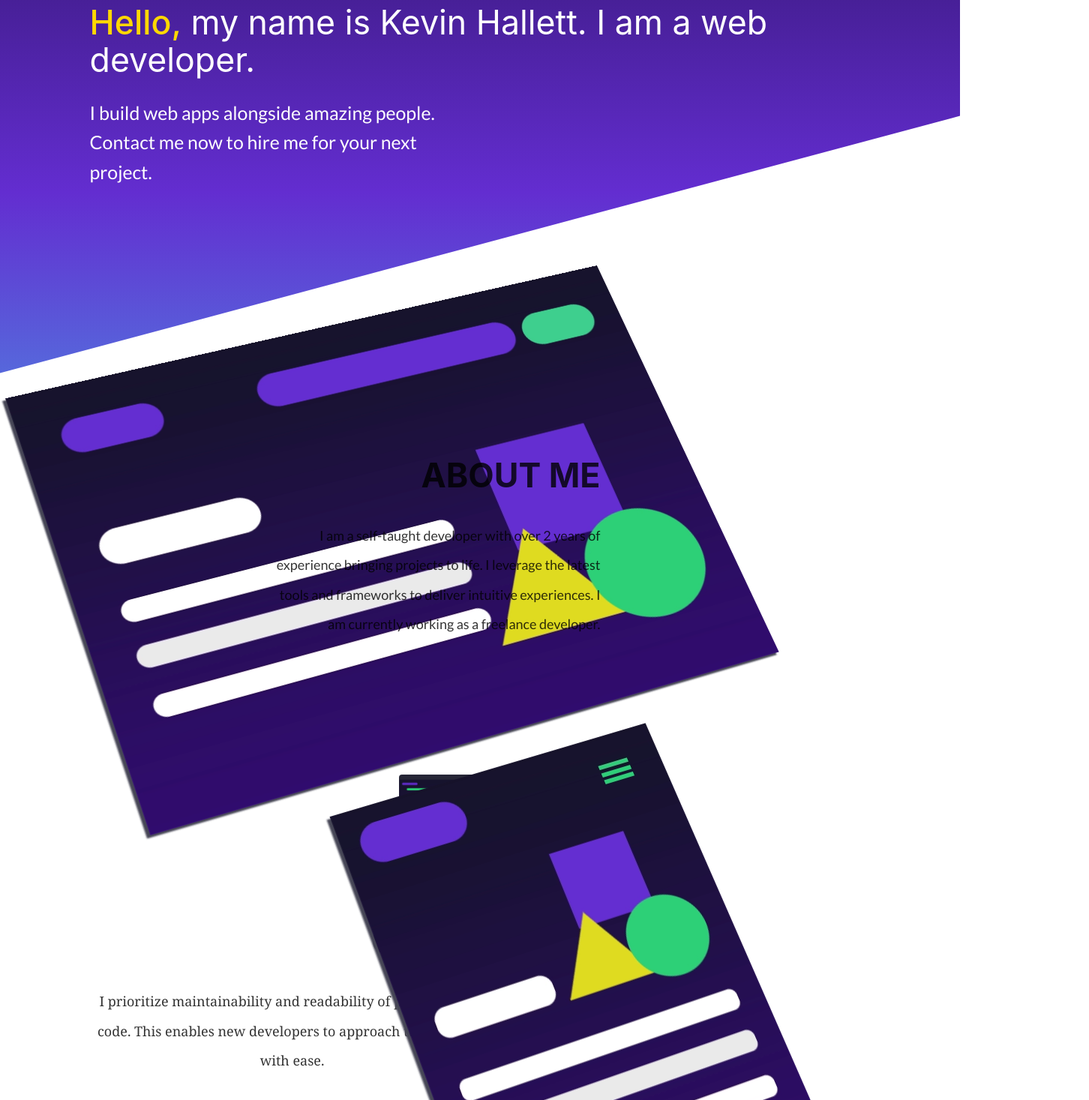
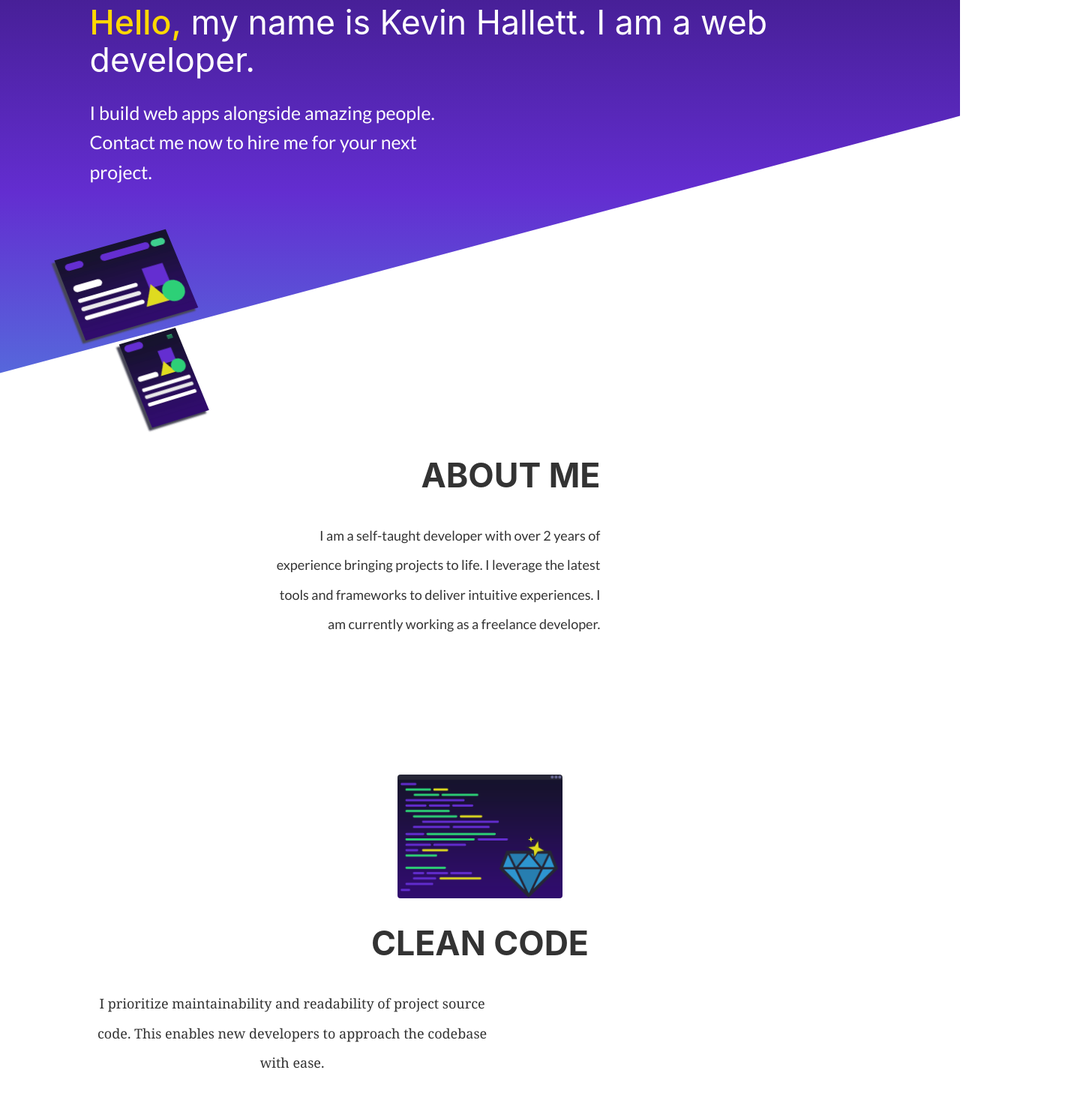
Before and after one commit to Arcia125/portfolio, a Gatsby site: page / in a window 1280 px wide. Shown: the part 174-1641 px from the top of the page at 75% size, 1452 px wide, since content can reach past the window. Built offline with nearby package versions, Linux system fonts and the light colour scheme; Gatsby itself is replaced by a stand-in of ours.

Commit message:
lazy load images

```diff
--- /dev/null
+++ b/src/components/clean-code-illustration.js
@@ -0,0 +1,23 @@
+import React from "react"
+import { StaticQuery, graphql } from "gatsby"
+import Img from "gatsby-image"
+
+const CleanCodeIllustration = ({ className }) => (
+  <StaticQuery
+    query={graphql`
+      query {
+        placeholderImage: file(relativePath: { eq: "clean-code-illustration.webp" }) {
+          childImageSharp {
+            fluid(maxWidth: 300) {
+              ...GatsbyImageSharpFluid
+            }
+          }
+        }
+      }
+    `}
+    render={data => <Img className={className} fluid={data.placeholderImage.childImageSharp.fluid} />}
+  />
+)
+export {
+  CleanCodeIllustration
+}
--- a/src/components/image.js
+++ b/src/components/desktop-illustration.js
@@ -13,20 +13,22 @@ import Img from "gatsby-image"
  * - `StaticQuery`: https://gatsby.app/staticquery
  */
 
-const Image = () => (
+const DesktopIllustration = ({ className }) => (
   <StaticQuery
     query={graphql`
       query {
-        placeholderImage: file(relativePath: { eq: "kevin-hallett.jpg" }) {
+        placeholderImage: file(relativePath: { eq: "web-illustration-dark-gradient.webp" }) {
           childImageSharp {
-            fluid(maxWidth: 600) {
+            fluid(maxWidth: 720) {
               ...GatsbyImageSharpFluid
             }
           }
         }
       }
     `}
-    render={data => <Img fluid={data.placeholderImage.childImageSharp.fluid} />}
+    render={data => <Img className={className} fluid={data.placeholderImage.childImageSharp.fluid} />}
   />
 )
-export default Image
+export {
+  DesktopIllustration
+};
--- a/src/components/header-illustrations.css
+++ b/src/components/header-illustrations.css
@@ -4,6 +4,7 @@
   position: absolute;
   right: 4rem;
   top: 10rem;
+  width: 900px;
   transform: perspective(2005px) rotateY(7deg) rotateX(19deg) rotateZ(-18deg) skewX(1deg) skewY(1deg);
 }
 
@@ -28,12 +29,14 @@
   width: 40%;
   align-self: center;
   left: 5rem;
+  top: 1.5rem;
 }
 
 @media only screen and (max-width: 1350px) {
   .page-illustration-container {
     left: 5rem;
     top: 27rem;
+    width: 200px;
   }
   .page-illustration {
   }
--- a/src/components/header-illustrations.js
+++ b/src/components/header-illustrations.js
@@ -1,13 +1,14 @@
 import React from 'react';
+import classNames from 'classnames';
 
-import illustration from '../images/web-illustration-dark-gradient.webp';
-import mobileIllustration from '../images/mobile-illustration-dark-gradient.webp';
 import './header-illustrations.css';
+import { DesktopIllustration } from './desktop-illustration';
+import { MobileIllustration } from './mobile-illustration';
 
 const HeaderIllustrations = () => (
   <div className="page-illustration-container">
-    <img alt="desktop webapp illustration" className="page-illustration desktop-illustration" src={illustration} />
-    <img alt="mobile webapp illustration" className="page-illustration mobile-illustration" src={mobileIllustration} />
+    <DesktopIllustration className={classNames('page-illustration', 'desktop-illustration')} />
+    <MobileIllustration className={classNames('page-illustration', 'mobile-illustration')} />
   </div>
 );
 
--- /dev/null
+++ b/src/components/mobile-illustration.js
@@ -0,0 +1,23 @@
+import React from "react"
+import { StaticQuery, graphql } from "gatsby"
+import Img from "gatsby-image"
+
+const MobileIllustration = ({ className }) => (
+  <StaticQuery
+    query={graphql`
+      query {
+        placeholderImage: file(relativePath: { eq: "mobile-illustration-dark-gradient.webp" }) {
+          childImageSharp {
+            fluid(maxWidth: 360) {
+              ...GatsbyImageSharpFluid
+            }
+          }
+        }
+      }
+    `}
+    render={data => <Img className={className} fluid={data.placeholderImage.childImageSharp.fluid} />}
+  />
+)
+export {
+  MobileIllustration
+}
--- a/src/components/trait-display.css
+++ b/src/components/trait-display.css
@@ -5,10 +5,11 @@
 }
 
 .trait-display-image {
-  height: 9rem;
+  width: 220px;
   border-radius: 4px;
   margin-right: 2rem;
   align-self: center;
+  overflow: hidden;
 }
 
 .trait-display h2 {
--- a/src/components/trait-display.js
+++ b/src/components/trait-display.js
@@ -3,10 +3,12 @@ import classNames from 'classnames';
 
 import './trait-display.css';
 
-const TraitDisplay = ({ title, subtext, image }) => (
+const TraitDisplay = ({ title, subtext, image, children }) => (
   <div className="trait-display">
     <div className="trait-display-title-container">
-      <img className="trait-display-image" src={image} />
+      <div className="trait-display-image">
+        {children}
+      </div>
       <div>
         <h2>{title}</h2>
         {subtext && (<p>{subtext}</p>)}
--- a/src/pages/index.js
+++ b/src/pages/index.js
@@ -6,7 +6,7 @@ import { PageGradient } from "../components/page-gradient/index";
 import { HeaderIllustrations } from "../components/header-illustrations";
 import { AboutMeSection } from "../components/about-me-section";
 import { TraitDisplay } from "../components/trait-display";
-import cleanCodeIllustration from '../images/clean-code-illustration.webp';
+import { CleanCodeIllustration } from "../components/clean-code-illustration";
 
 
 const IndexPage = () => (
@@ -36,7 +36,9 @@ const IndexPage = () => (
       </div>
         <AboutMeSection />
         <div>
-          <TraitDisplay image={cleanCodeIllustration} title="CLEAN CODE" subtext="I prioritize maintainability and readability of project source code. This enables new developers to approach the codebase with ease."/>
+          <TraitDisplay title="CLEAN CODE" subtext="I prioritize maintainability and readability of project source code. This enables new developers to approach the codebase with ease.">
+              <CleanCodeIllustration />
+          </TraitDisplay>
         </div>
     </Layout>
   </>
```
